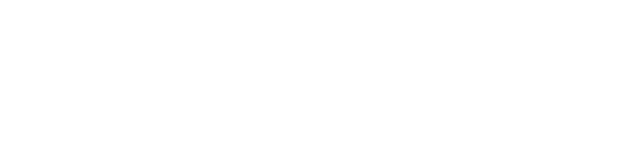
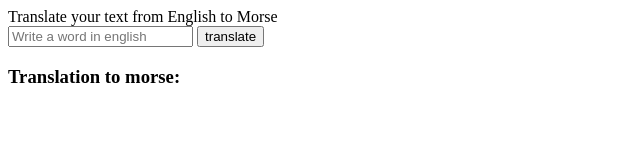
Before and after one commit to AnetaIvanova/morsetranslator, a website: page index.html in a window 1280 px wide. Shown: the whole page, without its empty margins (0-640 px from the left). Drawn offline with Linux system fonts and the light colour scheme.

Commit message:
event listener bug fixed

```diff
--- a/index.html
+++ b/index.html
@@ -1,12 +1,20 @@
 <!DOCTYPE html>
 <html lang="en">
-<head>
-    <meta charset="UTF-8">
-    <meta http-equiv="X-UA-Compatible" content="IE=edge">
-    <meta name="viewport" content="width=device-width, initial-scale=1.0">
+  <head>
+    <meta charset="UTF-8" />
+    <meta http-equiv="X-UA-Compatible" content="IE=edge" />
+    <meta name="viewport" content="width=device-width, initial-scale=1.0" />
     <title>Document</title>
-</head>
-<body>
-
-</body>
+  </head>
+  <body>
+    <main>Translate your text from English to Morse</main>
+    <input
+      id="english-text"
+      type="text"
+      placeholder="Write a word in english"
+    />
+    <button>translate</button>
+    <h3>Translation to morse:</h3>
+    <script src="./script.js" type="module"></script>
+  </body>
 </html>
--- a/script.js
+++ b/script.js
@@ -1,8 +1,9 @@
 import { translateEnglishToMorse } from "./translator.js";
 
-//const button = document.querySelector("button");
-const button = document.addEventListener("click", () => {
-  let text = document.getElementById("english-test").nodeValue;
-  const result = translate(text);
-  alert(result);
-});
+const button = document
+  .querySelector("button")
+  .addEventListener("click", () => {
+    let text = document.getElementById("english-text").value;
+    const result = translateEnglishToMorse(text);
+    alert(result);
+  });
--- a/translator.js
+++ b/translator.js
@@ -3,6 +3,8 @@
 // };
 
 export const translateEnglishToMorse = (text) => {
+  // const value = text;
+
   switch (text) {
     case "a":
       return ".-";
```
Also changed, not shown: translator.test.js (+1 -1 lines).
